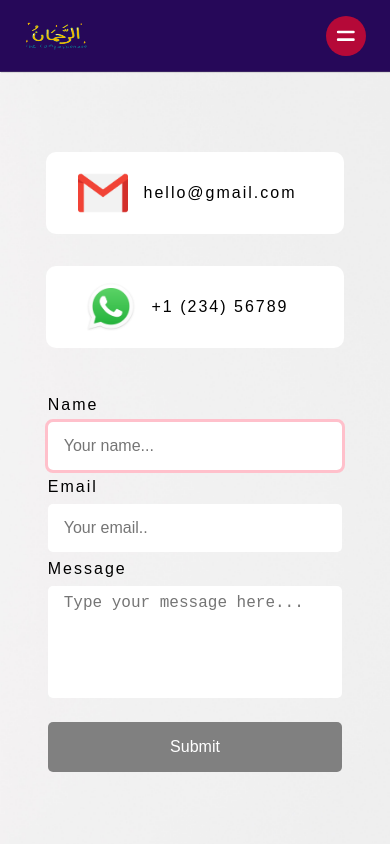
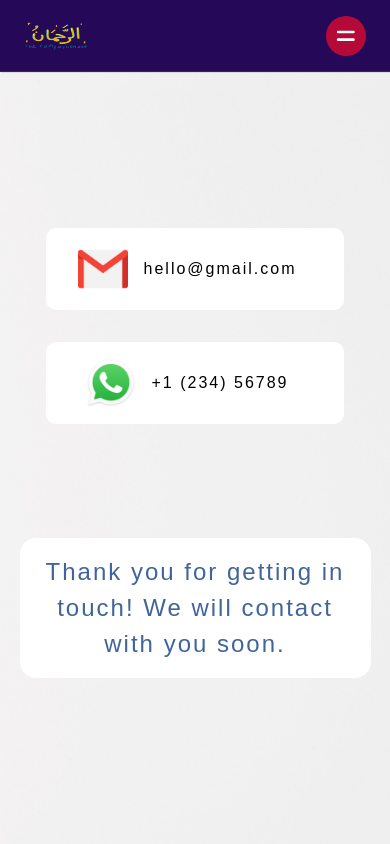
Before and after one commit to kmiqbal19/NPO-Template, a React (Create React App) app: page /contact in a window 390 px wide. Shown: the top 844 px of the page. Built offline with nearby package versions, Linux system fonts and the light colour scheme; a web font is replaced by a local one.

Commit message:
fixed size issue in mobile devices for contact page

```diff
--- a/src/Containers/Contact/contact.jsx
+++ b/src/Containers/Contact/contact.jsx
@@ -31,7 +31,7 @@ function Contact() {
     email: "",
     message: "",
   });
-  const [isFormSubmitted, setIsFormSubmitted] = useState(false);
+  const [isFormSubmitted, setIsFormSubmitted] = useState(true);
   const [loading, setLoading] = useState(false);
   const { username, email, message } = formData;
   const handleChangeInput = (e) => {
--- a/src/Containers/Contact/contact.scss
+++ b/src/Containers/Contact/contact.scss
@@ -10,6 +10,9 @@ div.contact__container {
   background-size: cover;
   font-family: "Arsenal", sans-serif;
   letter-spacing: 2px;
+  @media screen and (max-height: 600px) {
+    margin-bottom: 10rem;
+  }
   div.contact__cards--container {
     display: flex;
 
@@ -125,16 +128,30 @@ div.contact__container {
 }
 div.contact__submit-thank {
   height: 40%;
-  width: 50%;
+  width: 60%;
+  line-height: 2;
   //   border: 1px solid red;
   display: flex;
   align-items: center;
+  @media screen and (max-width: 1000px) {
+    width: 80%;
+  }
+  @media screen and (max-width: 650px) {
+    width: 90%;
+    line-height: 1.5;
+  }
   p {
     color: var(--light-blue-color);
     font-size: 1.5rem;
     text-align: center;
-    padding: 2rem 5rem;
+    padding: 2rem 4rem;
     background-color: white;
     border-radius: 1rem;
+    @media screen and (max-width: 650px) {
+      padding: 2rem;
+    }
+    @media screen and (max-width: 400px) {
+      padding: 1rem;
+    }
   }
 }
```
